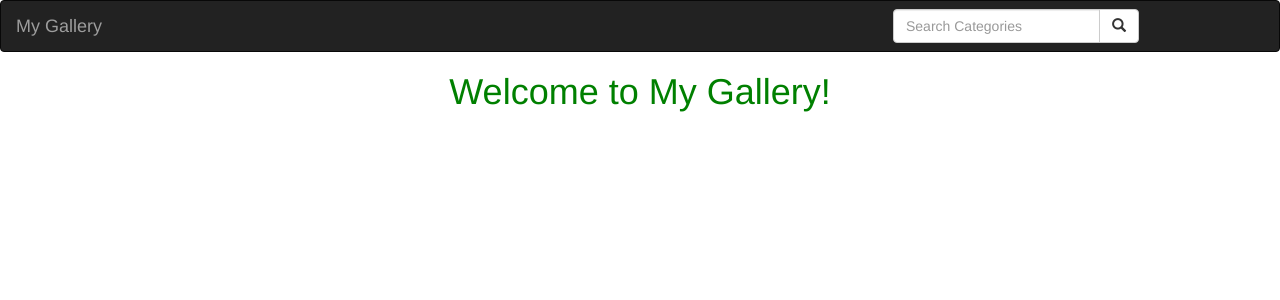
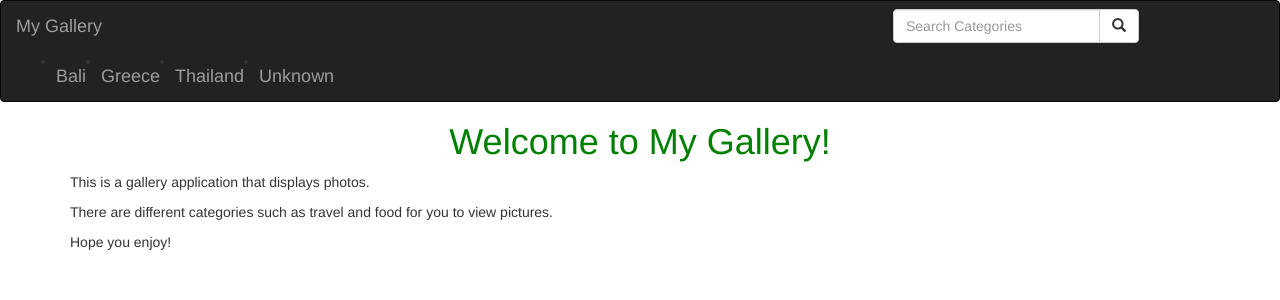
Before and after one commit to audreynjiraini/My-Gallery, a Django app: page / in a window 1280 px wide. Shown: the top 300 px of the page. Run offline with Django 3.2, Linux system fonts and the light colour scheme; data that the repository does not hold is empty; some libraries are stand-ins or nearby versions.

Commit message:
create template to show pictures filtered by location

```diff
--- a/photos/templates/navbar.html
+++ b/photos/templates/navbar.html
@@ -1,8 +1,24 @@
-<nav class="navbar navbar-inverse">
+<nav class="navbar navbar-inverse navbar-expand">
   <div class="container-fluid">
 
-    <div class="navbar-header">
-      <a class="navbar-brand" href="{% url 'welcome' %}">My Gallery</a>
+    <div class="navbar-header navbar-nav-scroll">
+      <a class="navbar-brand" href="{% url 'welcome' %}">My Gallery<span class="sr-only">(current)</a>
+        <div class="">
+            <ul class="navbar-nav">
+                <li class="nav-item">
+                    <a class="nav-link navbar-brand" href="{% url 'location' 3 %}">Bali</a>
+                </li>
+                <li class="nav-item">
+                    <a class="nav-link navbar-brand" href="{% url 'location' 2 %}">Greece</a>
+                </li>
+                <li class="nav-item">
+                    <a class="nav-link navbar-brand" href="{% url 'location' 4 %}">Thailand</a>
+                </li>
+                <li class="nav-item">
+                    <a class="nav-link navbar-brand" href="{% url 'location' 1 %}">Unknown</a>
+                </li>
+            </ul>
+        </div>
     </div>
 
     <!-- Adding a search form  -->
--- a/photos/templates/welcome.html
+++ b/photos/templates/welcome.html
@@ -2,6 +2,14 @@
 
 {% block content %}
 {{block.super}}
+
+<!-- Welcome message -->
+<div class="container">
+    <p>This is a gallery application that displays photos.</p>
+    <p>There are different categories such as travel and food for you to view pictures.</p>
+    <p>Hope you enjoy!</p>
+</div>
+<br>
 
 <!--Display images  -->
 <div class="container-fluid">
```
Also changed, not shown: photos/templates/location.html (added, +21 -0 lines), media/images/Bali3.jpeg (added), media/images/Thai3.jpeg (added).
